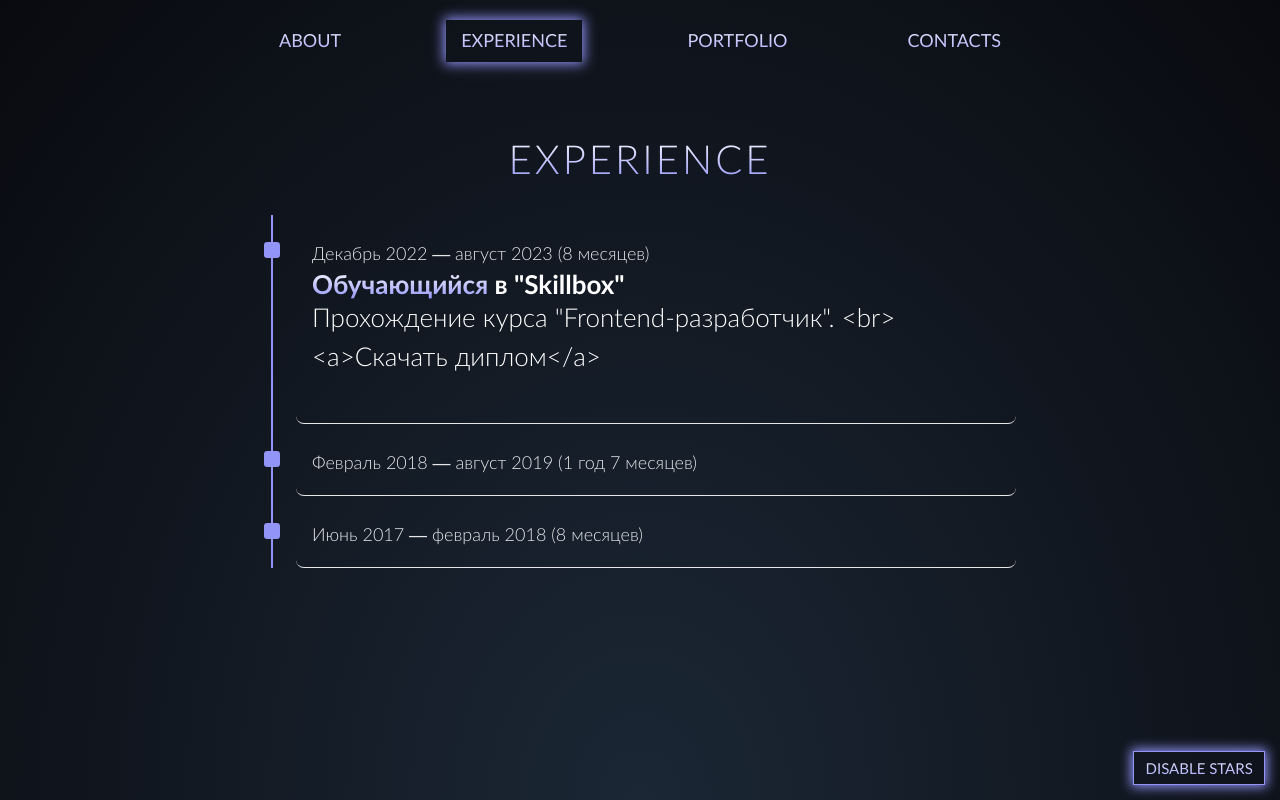
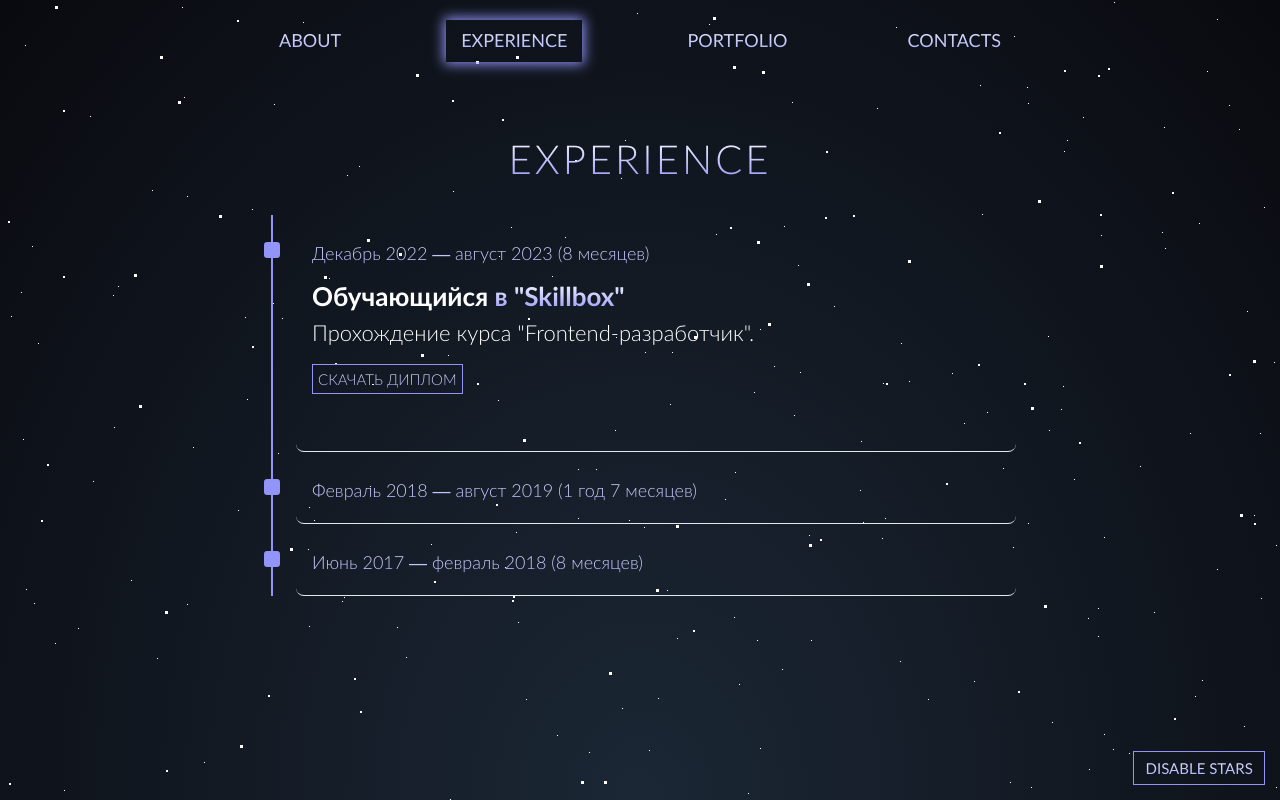
Before and after one commit to alexchasx/my-portfolio, a Vue app: page /experience in a window 1280 px wide. Built offline with nearby package versions, Linux system fonts and the light colour scheme.

Commit message:
crated store about; updated ExperienceView

```diff
--- a/src/assets/styles/common.scss
+++ b/src/assets/styles/common.scss
@@ -112,6 +112,7 @@ sup {
 
 .btn {
   position: relative;
+  // z-index: 500;
   border: 1px solid var(--color-ultramarine);
   overflow: hidden;
   padding: 13px 19px;
@@ -291,11 +292,8 @@ input.form-field {
 -----------------------------------*/
 .typewriter {
   overflow: hidden;
-  // border-right: 0.15em solid var(--color-ultramarine);
   white-space: nowrap;
-  // margin: 0 auto;
-  // letter-spacing: 0.15em;
-  animation: typing 2s steps(30, end);
+  animation: typing 3s steps(30, end);
 }
 
 @keyframes typing {
@@ -330,6 +328,54 @@ input.form-field {
 }
 
 .icon {
-  // border: 1px solid #fef206;
   cursor: pointer;
 }
+
+.download-link {
+  padding: 5px;
+  font-weight: 300;
+  font-size: var(--text-sm);
+  line-height: 1.5;
+}
+
+.link {
+  position: relative;
+  z-index: 1000;
+  margin: 0;
+  padding: 0;
+  font-family: var(--second-family);
+  font-weight: 400;
+  font-size: var(--text-base);
+  transition: color 0.3s ease-in-out;
+
+  &:focus {
+    outline-offset: 2px;
+    outline: 1px solid var(--color-ultramarine);
+  }
+
+  @include hover {
+    color: var(--color-ultramarine);
+    outline: none;
+  }
+
+  &:active {
+    @include btn-active();
+    outline: none;
+  }
+
+  &::after {
+    content: '';
+    position: absolute;
+    left: 0;
+    bottom: 0;
+    width: 100%;
+    height: 2px;
+    background-color: var(--color-ultramarine);
+    opacity: 0;
+    transition: opacity 0.3s ease-in-out;
+  }
+
+  &:hover::after {
+    opacity: 1;
+  }
+}
--- a/src/assets/styles/components/about-view.scss
+++ b/src/assets/styles/components/about-view.scss
@@ -7,13 +7,18 @@
   }
 
   &__title {
-    margin-bottom: 35px;
     font-weight: 300;
     font-size: var(--text-2xl);
     letter-spacing: 4px;
     line-height: 1.2;
     text-align: center;
     // color: var(--color-light);
+  }
+
+  &__sub-title {
+    margin-bottom: 35px;
+    max-width: min-content;
+    font-size: var(--text-xl);
   }
 
   .table {
--- a/src/assets/styles/components/experience-view.scss
+++ b/src/assets/styles/components/experience-view.scss
@@ -13,76 +13,45 @@
     border-bottom-width: 1px;
     padding: 1rem;
     font-weight: 300;
-    font-family: var(--text-base);
     line-height: 1.5;
-    cursor: pointer;
 
     &__time-interval {
+      margin: -20px;
+      padding: 20px;
+      display: inline-block;
+      width: 100%;
       font-size: var(--text-base);
       line-height: 1.25rem;
       color: #e5e7eb;
+      cursor: pointer;
+    }
+
+    &__content {
+      height: 0;
+      overflow: hidden;
+      transform-origin: top;
+      transition: height 0.2s linear;
+
+      &.open {
+        height: 165px !important;
+        overflow-y: auto;
+      }
     }
 
     &__title {
+      padding-top: 12px;
+      padding-bottom: 12px;
       font-family: var(--font-family);
       font-size: var(--text-lg);
       line-height: 1.75rem;
       font-weight: 700;
     }
 
-    &__content {
-      // min-height: 0;
-      height: 0;
-      overflow: hidden;
-      transform-origin: top;
-      transition: height 0.08s ease-in-out;
-
-      &.open {
-        // min-height: 30px !important;
-        height: 137px !important;
-        // height: min(100%, 300px) !important;
-        // height: clamp(30px, min(100%, 300px), 350px) !important;
-      }
+    &__desc {
+      font-size: var(--text-md);
+      line-height: 1;
+      font-weight: 300;
     }
-
-    // &__company-link {
-    //   padding: 10px 15px;
-    //   font-family: var(--second-family);
-    //   font-weight: 400;
-    //   font-size: var(--text-base);
-    //   transition: color 0.3s ease-in-out;
-
-    //   &:focus {
-    //     outline-offset: 2px;
-    //     outline: 1px solid var(--color-ultramarine);
-    //   }
-
-    //   @include hover {
-    //     color: var(--color-ultramarine);
-    //     outline: none;
-    //   }
-
-    //   &:active {
-    //     @include btn-active();
-    //     outline: none;
-    //   }
-
-    //   &::after {
-    //     content: '';
-    //     position: absolute;
-    //     left: 0;
-    //     bottom: 0;
-    //     width: 100%;
-    //     height: 2px;
-    //     background-color: var(--color-ultramarine);
-    //     opacity: 0;
-    //     transition: opacity 0.3s ease-in-out;
-    //   }
-
-    //   &:hover::after {
-    //     opacity: 1;
-    //   }
-    // }
   }
 }
 
--- a/src/assets/styles/components/header-component.scss
+++ b/src/assets/styles/components/header-component.scss
@@ -38,38 +38,6 @@
         font-family: var(--second-family);
         font-weight: 400;
         font-size: var(--text-base);
-        transition: color 0.3s ease-in-out;
-
-        &:focus {
-          outline-offset: 2px;
-          outline: 1px solid var(--color-ultramarine);
-        }
-
-        @include hover {
-          color: var(--color-ultramarine);
-          outline: none;
-        }
-
-        &:active {
-          @include btn-active();
-          outline: none;
-        }
-
-        &::after {
-          content: '';
-          position: absolute;
-          left: 0;
-          bottom: 0;
-          width: 100%;
-          height: 2px;
-          background-color: var(--color-ultramarine);
-          opacity: 0;
-          transition: opacity 0.3s ease-in-out;
-        }
-
-        &:hover::after {
-          opacity: 1;
-        }
       }
     }
 
--- a/src/components/HeaderComponent.vue
+++ b/src/components/HeaderComponent.vue
@@ -24,7 +24,7 @@ const { menu } = storeToRefs(commonStore);
           <li class="nav__item" v-for="item in menu" :key="item.route">
             <router-link
               href="#"
-              class="nav__link gradient-text uppercase"
+              class="nav__link gradient-text uppercase link"
               :to="{ name: item.route }"
             >
               {{ item.text }}
--- /dev/null
+++ b/src/stores/about.js
@@ -0,0 +1,63 @@
+import { defineStore } from 'pinia';
+import { shallowReactive } from 'vue';
+
+import IconVue from '@/components/icons/IconVue.vue';
+import IconJS from '@/components/icons/IconJS.vue';
+import IconHTML5 from '@/components/icons/IconHTML5.vue';
+import IconCSS3 from '@/components/icons/IconCSS3.vue';
+import IconSCSS from '@/components/icons/IconSCSS.vue';
+import IconBootstrap from '@/components/icons/IconBootstrap.vue';
+import IconJQuery from '@/components/icons/IconJQuery.vue';
+import IconJest from '@/components/icons/IconJest.vue';
+import IconPHP from '@/components/icons/IconPHP.vue';
+import IconLaravel from '@/components/icons/IconLaravel.vue';
+import IconMySQL from '@/components/icons/IconMySQL.vue';
+import IconSwagger from '@/components/icons/IconSwagger.vue';
+import IconNginx from '@/components/icons/IconNginx.vue';
+import IconApache from '@/components/icons/IconApache.vue';
+import IconSQL from '@/components/icons/IconSQL.vue';
+
+export const useAboutStore = defineStore('about', () => {
+  const table = shallowReactive([
+    { col1: 'Full name:', col2: 'Chasovnikov Alexander' },
+    { col1: 'Birthday:', col2: 'December 24, 1985' },
+    { col1: 'Residence:', col2: 'Russia, Voronezh Region' },
+    { col1: 'Motivation:', col2: 'High' },
+  ]);
+
+  const frontEndSkills = shallowReactive([
+    { label: 'Vue', component: IconVue },
+    { label: 'JavaScript', component: IconJS },
+    { label: 'HTML5', component: IconHTML5 },
+    { label: 'CSS3', component: IconCSS3 },
+    { label: 'Sass', component: IconSCSS },
+    { label: 'Bootstrap', component: IconBootstrap },
+    { label: 'JQuery', component: IconJQuery },
+    { label: 'Jest', component: IconJest },
+    { label: 'Jest', component: IconJest },
+    { label: 'Jest', component: IconJest },
+    { label: 'Jest', component: IconJest },
+    { label: 'Jest', component: IconJest },
+    { label: 'Jest', component: IconJest },
+  ]);
+
+  const backEndSkills = shallowReactive([
+    { label: 'PHP', component: IconPHP },
+    { label: 'Laravel', component: IconLaravel },
+    { label: 'SQL', component: IconSQL },
+    { label: 'MySQL', component: IconMySQL },
+    { label: 'Swagger', component: IconSwagger },
+    { label: 'Nginx', component: IconNginx },
+    { label: 'Apache', component: IconApache },
+  ]);
+
+  // TODO tools
+  // const tools = [
+  //   { label: 'Git', component: IconLaravel },
+  //   { label: 'Docker', component: IconPHP },
+  //   { label: 'Postman', component: IconLaravel },
+  //   { label: 'Ubuntu', component: IconLaravel },
+  // ];
+
+  return { table, frontEndSkills, backEndSkills };
+});
--- a/src/stores/common.js
+++ b/src/stores/common.js
@@ -2,7 +2,7 @@ import { defineStore } from 'pinia';
 import { reactive, ref } from 'vue';
 
 export const useCommonStore = defineStore('common', () => {
-  const isDisabledStars = ref(true);
+  const isDisabledStars = ref(false);
   const menu = reactive([
     { route: 'about', text: 'About' },
     { route: 'experience', text: 'Experience' },
--- a/src/stores/experience.js
+++ b/src/stores/experience.js
@@ -10,8 +10,13 @@ export const useExperienceStore = defineStore('experience', () => {
         timeInterval: 'Июнь 2017 — февраль 2018 (8 месяцев)',
         position: 'PHP-developer',
         company: ' в веб-студии "Dymov.TECH" (Fingineers)',
+        companyLink: 'https://fingineers.ru/',
         description: `Участие в разработке серверной части приложения
-          "Teamkraft" <a>https://www.teamkraft.net</a>`,
+          <a class="btn-reset link download-link"
+            target="_blank"
+            href="https://www.teamkraft.net">
+            Teamkraft
+          </a>`,
       },
       {
         id: 2,
@@ -19,6 +24,7 @@ export const useExperienceStore = defineStore('experience', () => {
         timeInterval: 'Февраль 2018 — август 2019 (1 год 7 месяцев)',
         position: 'Программист PHP (и JS по факту)',
         company: ' в "ООО ОФИСМАГ"',
+        companyLink: 'https://www.officemag.ru/',
         description: `Интеграция вёрстки, создание и правка функционала на PHP и JS,
           составление SQL-запросов для выгрузки данных из БД`,
       },
@@ -28,8 +34,16 @@ export const useExperienceStore = defineStore('experience', () => {
         timeInterval: 'Декабрь 2022 — август 2023 (8 месяцев)',
         position: 'Обучающийся',
         company: ' в "Skillbox"',
+        companyLink: 'https://skillbox.ru/',
         description: `Прохождение курса "Frontend-разработчик".
-          <br><a>Скачать диплом</a>`,
+          <br>
+          <br>
+          <a class="btn-reset btn download-link"
+            href="./test1_OLD.txt"
+            download>
+            Скачать диплом
+          </a>
+          `,
       },
     ].reverse()
   );
--- a/src/views/AboutView.vue
+++ b/src/views/AboutView.vue
@@ -1,73 +1,21 @@
 <script setup>
-import IconVue from '@/components/icons/IconVue.vue';
-import IconJS from '@/components/icons/IconJS.vue';
-import IconHTML5 from '@/components/icons/IconHTML5.vue';
-import IconCSS3 from '@/components/icons/IconCSS3.vue';
-import IconSCSS from '@/components/icons/IconSCSS.vue';
-import IconBootstrap from '@/components/icons/IconBootstrap.vue';
-import IconJQuery from '@/components/icons/IconJQuery.vue';
-import IconJest from '@/components/icons/IconJest.vue';
-import IconPHP from '@/components/icons/IconPHP.vue';
-import IconLaravel from '@/components/icons/IconLaravel.vue';
-import IconMySQL from '@/components/icons/IconMySQL.vue';
-import IconSwagger from '@/components/icons/IconSwagger.vue';
-import IconNginx from '@/components/icons/IconNginx.vue';
-import IconApache from '@/components/icons/IconApache.vue';
-import IconSQL from '@/components/icons/IconSQL.vue';
+import { useAboutStore } from '@/stores/about';
+import { storeToRefs } from 'pinia';
 
-const table = [
-  { col1: 'Full name:', col2: 'Chasovnikov Alexander' },
-  { col1: 'Birthday:', col2: 'December 24, 1985' },
-  { col1: 'Residence:', col2: 'Russia, Voronezh Region' },
-  { col1: 'Motivation:', col2: 'High' },
-];
-
-const frontEndSkills = [
-  { label: 'Vue', component: IconVue },
-  { label: 'JavaScript', component: IconJS },
-  { label: 'HTML5', component: IconHTML5 },
-  { label: 'CSS3', component: IconCSS3 },
-  { label: 'Sass', component: IconSCSS },
-  { label: 'Bootstrap', component: IconBootstrap },
-  { label: 'JQuery', component: IconJQuery },
-  { label: 'Jest', component: IconJest },
-  { label: 'Jest', component: IconJest },
-  { label: 'Jest', component: IconJest },
-  { label: 'Jest', component: IconJest },
-  { label: 'Jest', component: IconJest },
-  { label: 'Jest', component: IconJest },
-];
-
-const backEndSkills = [
-  { label: 'PHP', component: IconPHP },
-  { label: 'Laravel', component: IconLaravel },
-  { label: 'SQL', component: IconSQL },
-  { label: 'MySQL', component: IconMySQL },
-  { label: 'Swagger', component: IconSwagger },
-  { label: 'Nginx', component: IconNginx },
-  { label: 'Apache', component: IconApache },
-];
-
-// TODO
-// const tools = [
-//   { label: 'Git', component: IconLaravel },
-//   { label: 'Docker', component: IconPHP },
-//   { label: 'Postman', component: IconLaravel },
-//   { label: 'Ubuntu', component: IconLaravel },
-// ];
+const aboutStore = useAboutStore();
+const { table, frontEndSkills, backEndSkills } = storeToRefs(aboutStore);
 </script>
 
 <template>
   <section class="about section-offset">
     <div class="container about__container">
-      <h1 class="about__title">
-        <div class="about__text gradient-text uppercase typewriter">
-          FrontEnd/Fullstack
-        </div>
-        <div class="about__text gradient-text uppercase">
-          Developer detected
-        </div>
+      <h1 lang="en" class="about__title gradient-text uppercase">
+        FrontEnd/Fullstack
       </h1>
+
+      <p lang="en" class="about__sub-title gradient-text uppercase typewriter">
+        Developer detected
+      </p>
 
       <div class="about__table table">
         <div
--- a/src/views/ExperienceView.vue
+++ b/src/views/ExperienceView.vue
@@ -16,25 +16,30 @@ function toggleWork(work) {
       <h1 class="section-title experience__title typewriter">Experience</h1>
 
       <div class="timeline-container">
+        <!-- TODO? -->
         <!-- <base-preloader class="btn-spinner" v-if="cartLoading" /> -->
 
         <ul class="list-reset experience__list" v-if="works.length > 0">
-          <li
-            class="work"
-            v-for="work in works"
-            :key="work.id"
-            @click="toggleWork(work)"
-          >
+          <li class="work" v-for="work in works" :key="work.id">
             <div class="timeline-dot"></div>
 
-            <time class="work__time-interval">{{ work.timeInterval }}</time>
+            <time
+              class="work__time-interval gradient-text"
+              @click.self="toggleWork(work)"
+              >{{ work.timeInterval }}</time
+            >
             <div class="work__content" :class="{ open: work.isOpen }">
               <h3 class="work__title">
-                <span class="gradient-text">{{ work.position }}</span>
-                <span>{{ work.company }}</span>
+                <span class="work__position">{{ work.position }}</span>
+                <a
+                  target="_blank"
+                  :href="work.companyLink"
+                  class="work__company"
+                  >{{ work.company }}</a
+                >
               </h3>
 
-              <p class="work__desc">{{ work.description }}</p>
+              <p class="work__desc" v-html="work.description"></p>
             </div>
           </li>
         </ul>
```
